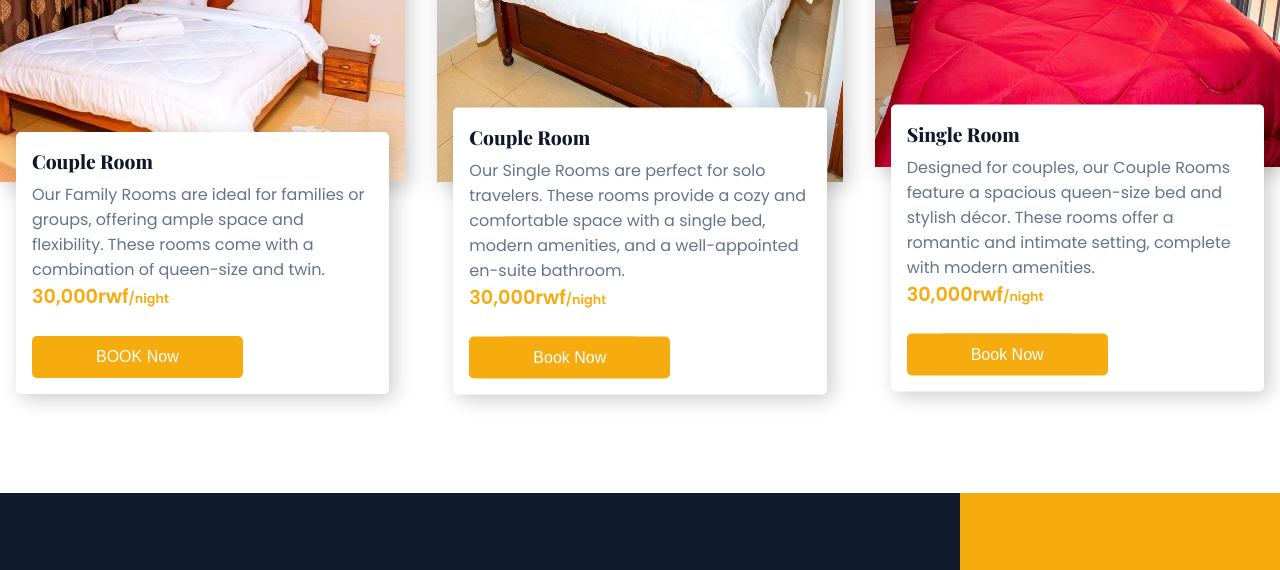
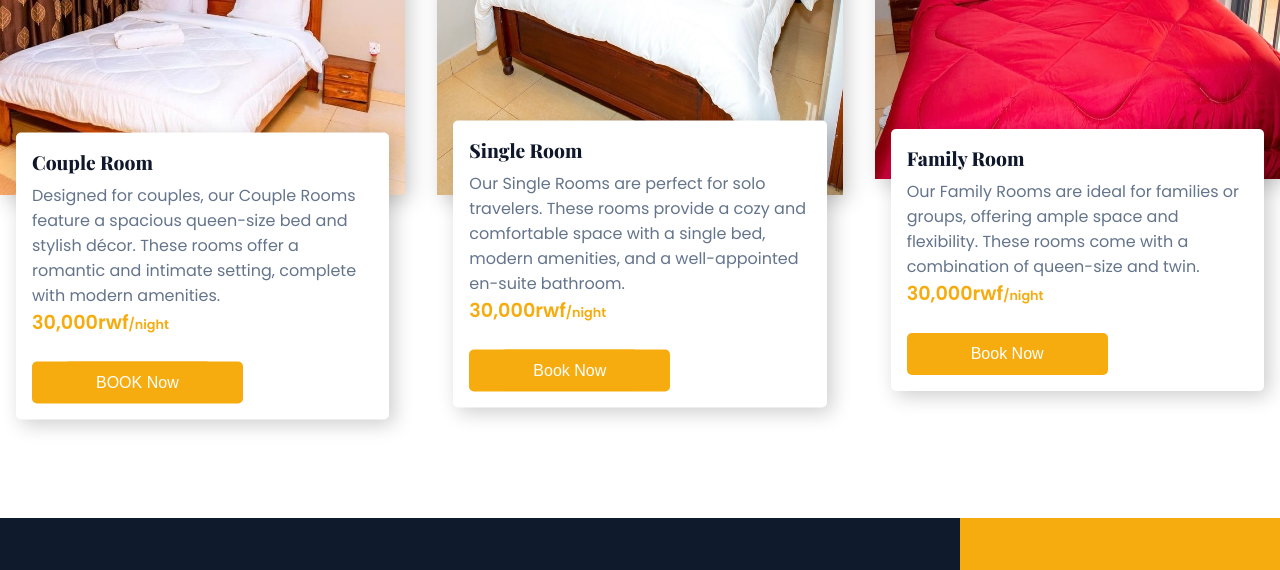
Before and after one commit to Christophe210/Sample-of-Reino-Guest-House-Website, a plain HTML site: page index.html in a window 1280 px wide. Shown: the part 2060-2630 px from the top of the page. Drawn offline with nearby package versions, Linux system fonts and the light colour scheme.

Commit message:
Update index.html

```diff
--- a/index.html
+++ b/index.html
@@ -96,8 +96,10 @@
           <div class="room__card__details" style="margin-top: 20%;">
             <div>
               <h4>Couple Room</h4>
-              <p>Our Family Rooms are ideal for families or groups, offering ample space and flexibility.
-                These rooms come with a combination of queen-size and twin.
+                 <p>
+                Designed for couples, our Couple Rooms feature a spacious queen-size bed and stylish décor.
+                These rooms offer a romantic and intimate setting,
+                complete with modern amenities.
               </p>
                <h3>30,000rwf<span>/night</span></h3>
                 <br>
@@ -110,7 +112,7 @@
           <img src="image/7.jpg" alt="room" / style="height: 52%;">
           <div class="room__card__details" style="margin-top: 17%;">
             <div>
-              <h4>Couple Room</h4>
+              <h4>Single Room</h4>
               <p>Our Single Rooms are perfect for solo travelers.
                 These rooms provide a cozy and comfortable space with a single bed,
                 modern amenities, and a well-appointed en-suite bathroom.
@@ -126,11 +128,9 @@
           <img src="image/12.jpg" alt="room" / style="height: 50%;">
           <div class="room__card__details" style="margin-top: 20%;">
             <div>
-              <h4>Single Room</h4>
-              <p>
-                Designed for couples, our Couple Rooms feature a spacious queen-size bed and stylish décor.
-                These rooms offer a romantic and intimate setting,
-                complete with modern amenities.
+              <h4>Family Room</h4>
+                      <p>Our Family Rooms are ideal for families or groups, offering ample space and flexibility.
+                These rooms come with a combination of queen-size and twin.
               </p>
               <h3>30,000rwf<span>/night</span></h3>
               <br>
```
